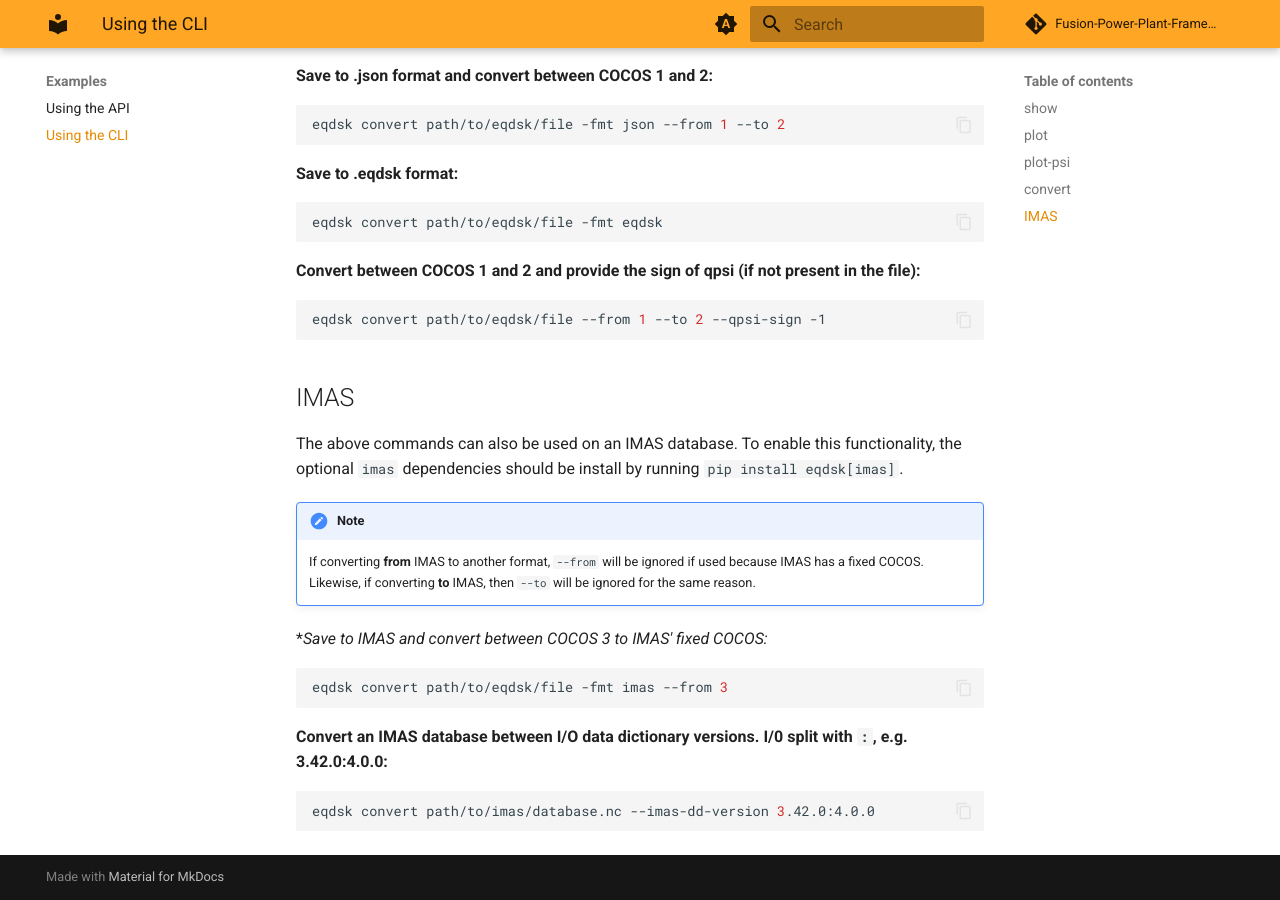
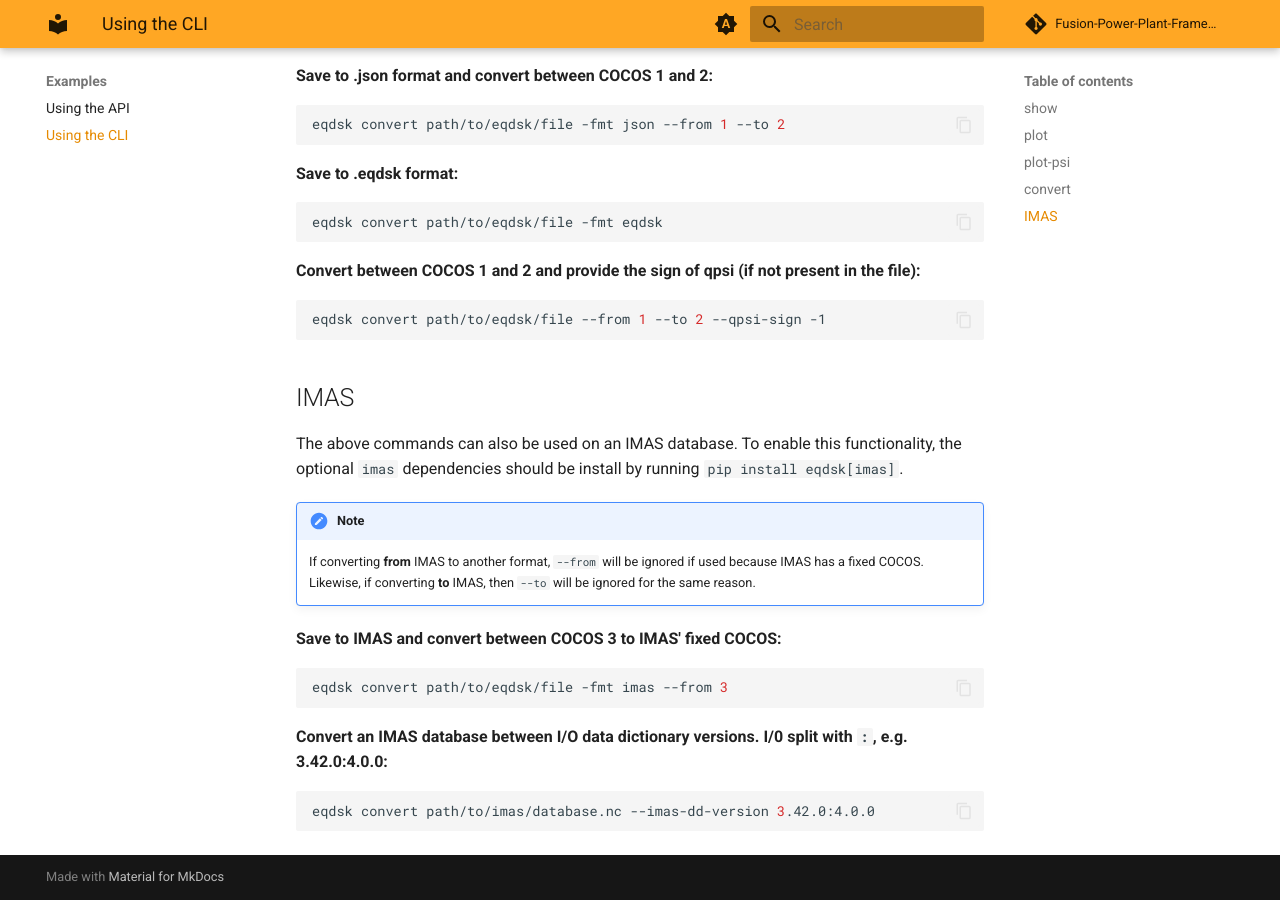
Before and after one commit to Fusion-Power-Plant-Framework/eqdsk, an MkDocs documentation site: the page built from documentation/source/examples/using_cli.md, in a window 1280 px wide and 900 px high, scrolled down 1256 px. Built offline with MkDocs 1.6.1 and Material for MkDocs 9.7.7, drawn with Linux system fonts in a browser that asks for light colours; comment, search, counter and statistics services are not loaded.

Commit message:
fix typo in formatting

````diff
--- a/documentation/source/examples/using_cli.md
+++ b/documentation/source/examples/using_cli.md
@@ -70,7 +70,7 @@ The above commands can also be used on an IMAS database. To enable this function
     If converting **from** IMAS to another format, `--from` will be ignored if used because IMAS has a fixed COCOS.
     Likewise, if converting **to** IMAS, then `--to` will be ignored for the same reason.
 
-**Save to IMAS and convert between COCOS 3 to IMAS' fixed COCOS:*
+**Save to IMAS and convert between COCOS 3 to IMAS' fixed COCOS:**
 
 ```bash
 eqdsk convert path/to/eqdsk/file -fmt imas --from 3
````
